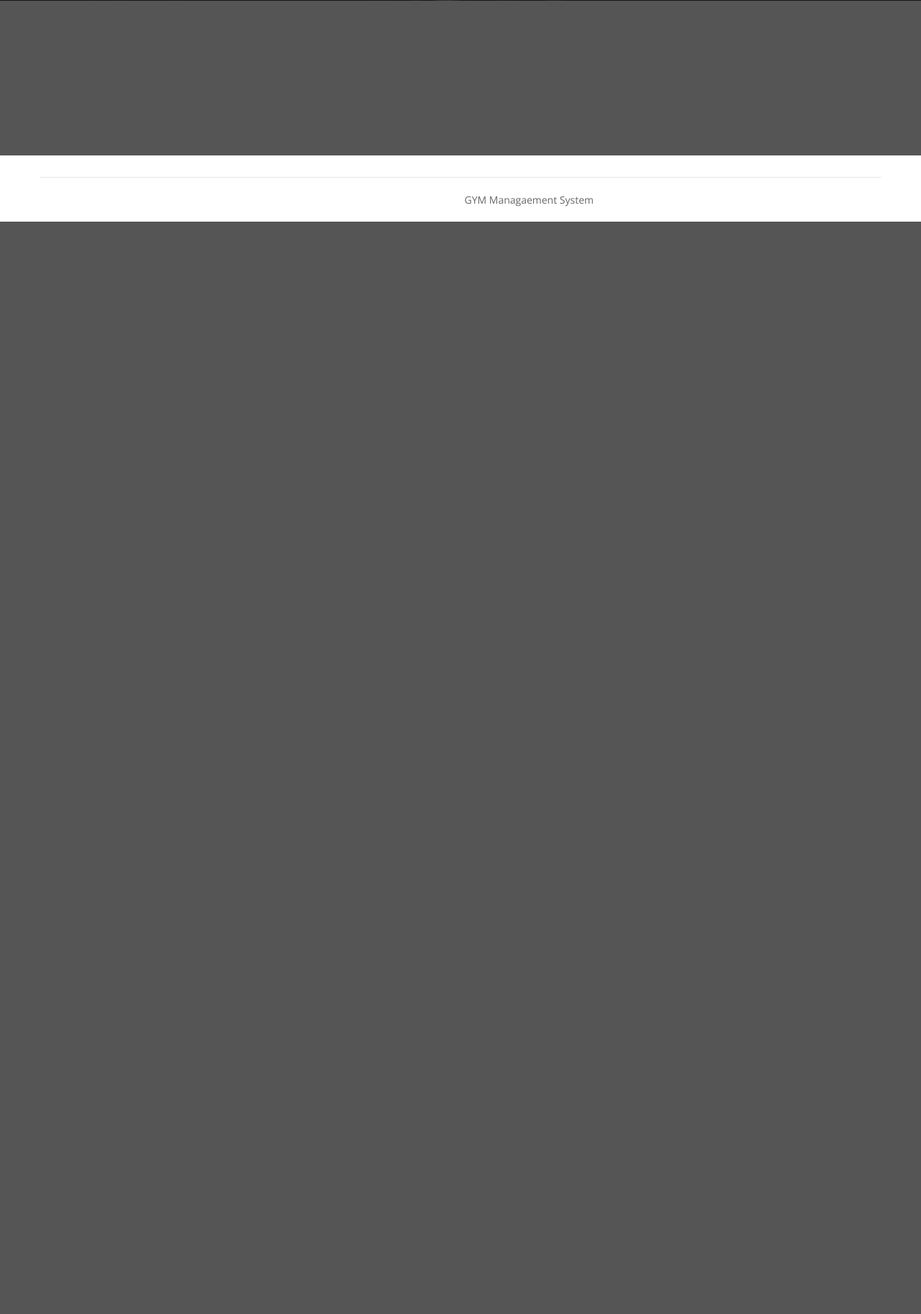
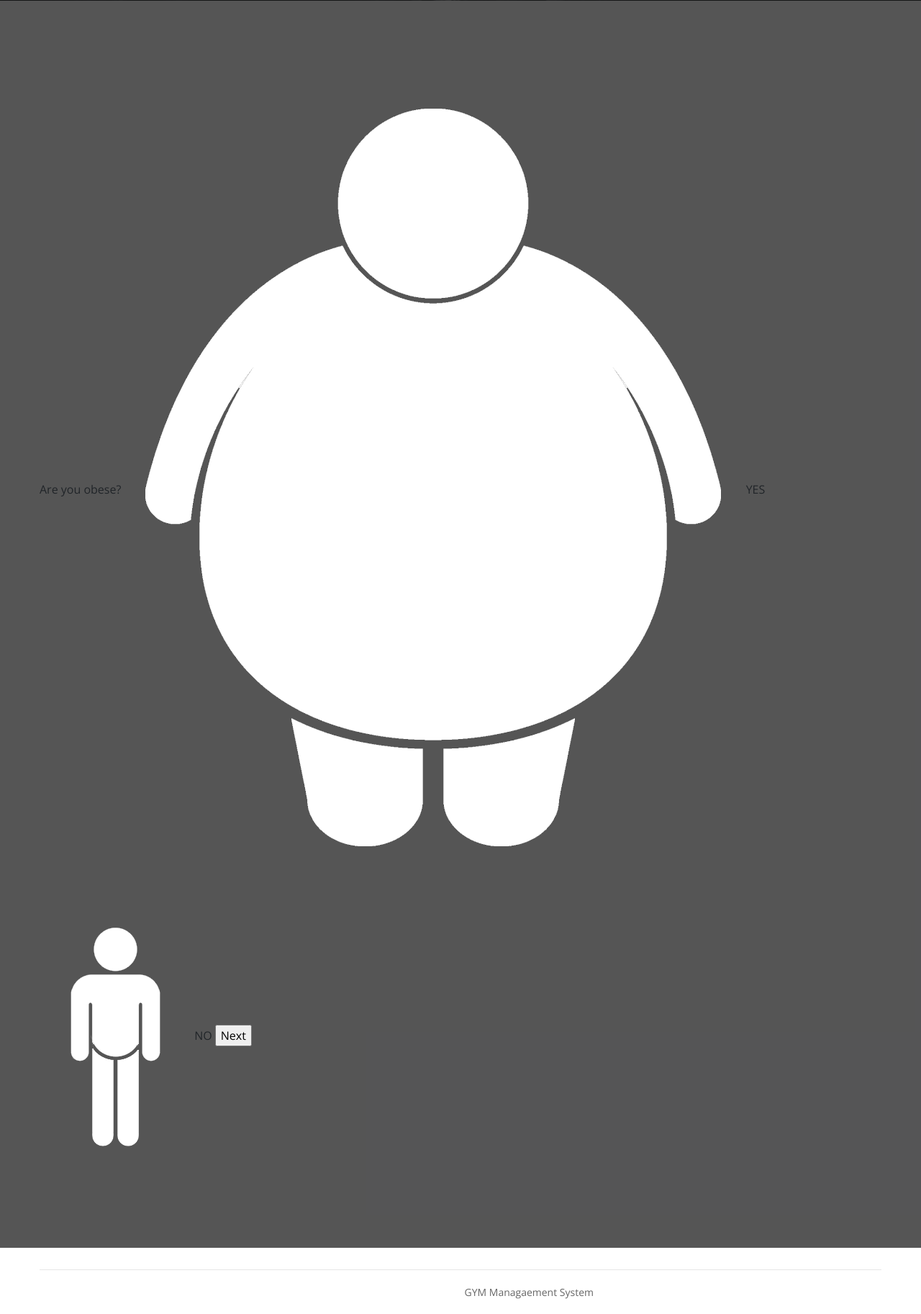
Before and after one commit to vissie1881/flex-appeal, a PHP site: page /gym/dietpro.php in a window 1280 px wide. Shown: the part 599-2425 px from the top of the page at 72% size. Before the commit the page ends 907 px from the top, so only its background shows below. Run offline with PHP 8.4, Linux system fonts and the light colour scheme; the visitor is signed in with stand-in values (Sample User, id 1); a stand-in replaces the project's code that opens the database connection; some web fonts are replaced.

Commit message:
dietpro html

```diff
--- a/dietpro.php
+++ b/dietpro.php
@@ -2,27 +2,26 @@
 session_start();
 error_reporting(0);
 include 'include/config.php';
-$uid=$_SESSION['uid'];
+$uid = $_SESSION['uid'];
 
-if(isset($_POST['submit']))
-{
-$pid=$_POST['pid'];
+if (isset($_POST['submit'])) {
+	$pid = $_POST['pid'];
 
 
-$sql="INSERT INTO tblbooking (package_id,userid) Values(:pid,:uid)";
+	$sql = "INSERT INTO tblbooking (package_id,userid) Values(:pid,:uid)";
 
-$query = $dbh -> prepare($sql);
-$query->bindParam(':pid',$pid,PDO::PARAM_STR);
-$query->bindParam(':uid',$uid,PDO::PARAM_STR);
-$query -> execute();
-echo "<script>alert('Package has been booked.');</script>";
-echo "<script>window.location.href='booking-history.php'</script>";
-
+	$query = $dbh->prepare($sql);
+	$query->bindParam(':pid', $pid, PDO::PARAM_STR);
+	$query->bindParam(':uid', $uid, PDO::PARAM_STR);
+	$query->execute();
+	echo "<script>alert('Package has been booked.');</script>";
+	echo "<script>window.location.href='booking-history.php'</script>";
 }
 
 ?>
 <!DOCTYPE html>
 <html lang="zxx">
+
 <head>
 	<title>Gym Management System</title>
 	<meta charset="UTF-8">
@@ -30,24 +29,45 @@ echo "<script>window.location.href='booking-history.php'</script>";
 	<meta name="keywords" content="yoga, html">
 	<meta name="viewport" content="width=device-width, initial-scale=1.0">
 	<!-- Stylesheets -->
-	<link rel="stylesheet" href="css/bootstrap.min.css"/>
-	<link rel="stylesheet" href="css/font-awesome.min.css"/>
-	<link rel="stylesheet" href="css/owl.carousel.min.css"/>
-	<link rel="stylesheet" href="css/nice-select.css"/>
-	<link rel="stylesheet" href="css/magnific-popup.css"/>
-	<link rel="stylesheet" href="css/slicknav.min.css"/>
-	<link rel="stylesheet" href="css/animate.css"/>
+	<link rel="stylesheet" href="css/bootstrap.min.css" />
+	<link rel="stylesheet" href="css/font-awesome.min.css" />
+	<link rel="stylesheet" href="css/owl.carousel.min.css" />
+	<link rel="stylesheet" href="css/nice-select.css" />
+	<link rel="stylesheet" href="css/magnific-popup.css" />
+	<link rel="stylesheet" href="css/slicknav.min.css" />
+	<link rel="stylesheet" href="css/animate.css" />
 
 	<!-- Main Stylesheets -->
-	<link rel="stylesheet" href="css/style.css"/>
+	<link rel="stylesheet" href="css/style.css" />
+
+
+	<style>
+		/* Hide the default radio buttons */
+		input[type="radio"] {
+			display: none;
+		}
+
+		/* Style the label as an image button */
+		label.image-button {
+			display: inline-block;
+			cursor: pointer;
+		}
+
+		/* Style the label when selected */
+		input[type="radio"]:checked+label.image-button {
+			border: 2px solid blue;
+			/* Example border style */
+		}
+	</style>
 
 </head>
+
 <body>
 	<!-- Page Preloder -->
 
 
 	<!-- Header Section -->
-	<?php include 'include/header.php';?>
+	<?php include 'include/header.php'; ?>
 	<!-- Header Section end -->
 
 
@@ -58,7 +78,7 @@ echo "<script>window.location.href='booking-history.php'</script>";
 		<div class="container">
 			<div class="row">
 				<div class="col-lg-7 m-auto text-white">
-					<h2 class="main_text">DietPro™	</h2>
+					<h2 class="main_text">DietPro™ </h2>
 					<h4 class="main_text">An advanced BOT to predict your diet need</h4>
 				</div>
 			</div>
@@ -67,25 +87,89 @@ echo "<script>window.location.href='booking-history.php'</script>";
 
 
 
-	<!-- Pricing Section
-	<section class="pricing-section spad">
-		<div class="container">
-
-			<div class="row">
-
-				<div class="col-lg-12 col-sm-6">
-<p><strong>Email:</strong> info@yourdomain.com</p>
-<p><strong>Contact No:</strong> 1234567890, 1122334455</p>
-<p><strong>Address:</strong> Test Address</p>
-				</div>
-			</div>
-		</div>
-	</section> -->
-
 	<section class="pricing-section spad">
 		<div class="container">
 			<div class="row">
 				<div class="col-lg-12 col-sm-6">
+					<form id="questions-form" method="post">
+						<div id="question1">
+							<label>Are you obese?</label>
+							<input type="radio" id="obs-yes" name="obese" value="yes">
+							<label for="option1" class="image-button">
+								<img src="img/questions/obese-yes.png" alt="YES">
+								YES
+							</label>
+
+							<input type="radio" id="obs-no" name="obese" value="no">
+							<label for="option2" class="image-button">
+								<img src="img/questions/obese-no.png" alt="NO">
+								NO
+							</label>
+							<input type="button" value="Next" onclick="viewquestion2()">
+						</div>
+
+						<div id="question2" style="display: none;">
+							<label for="age">Select your age:</label>
+							<input type="range" id="age" name="age" min="0" max="100" step="1" value="18">
+							<output for="age" id="ageOutput">18</output> years old
+
+							<input type="button" value="Next" onclick="viewquestion3()">
+						</div>
+
+						<div id="question3" style="display: none;">
+							<label for="height">Height (cm):</label>
+							<input type="number" id="height" name="height" min="0" max="100" step="1">
+
+							<label for="weight">Weight (kg):</label>
+							<input type="number" id="weight" name="weight" min="0" max="500" step="0.1">
+
+							<input type="submit" name="submit" value="Submit">
+						</div>
+					</form>
+
+
+
+
+
+
+
+
+					<script>
+						var ageSlider = document.getElementById("age");
+						var ageOutput = document.getElementById("ageOutput");
+
+						// Update the age output when the slider value changes
+						ageSlider.addEventListener("input", function() {
+							ageOutput.textContent = ageSlider.value;
+						});
+
+						function viewquestion2() {
+							var ques1 = document.getElementById('question1');
+							var ques2 = document.getElementById('question2');
+
+							ques1.style.display = "none";
+							ques2.style.display = "block";
+						}
+
+						function viewquestion3() {
+							var ques2 = document.getElementById('question2');
+							var ques3 = document.getElementById('question3');
+
+							ques2.style.display = "none";
+							ques3.style.display = "block";
+						}
+					</script>
+
+
+
+
+
+
+
+
+
+
+
 
 				</div>
 			</div>
@@ -110,5 +194,6 @@ echo "<script>window.location.href='booking-history.php'</script>";
 	<script src="js/jquery.magnific-popup.min.js"></script>
 	<script src="js/main.js"></script>
 
-	</body>
+</body>
+
 </html>
```
Also changed, not shown: img/questions/obese-no.png (added), img/questions/obese-yes.png (added).
